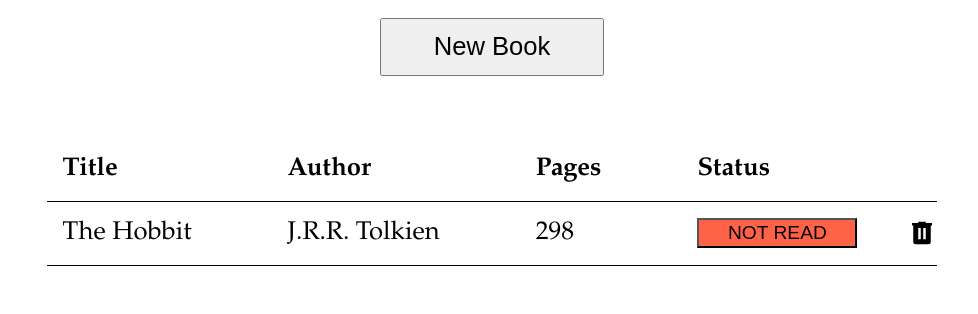
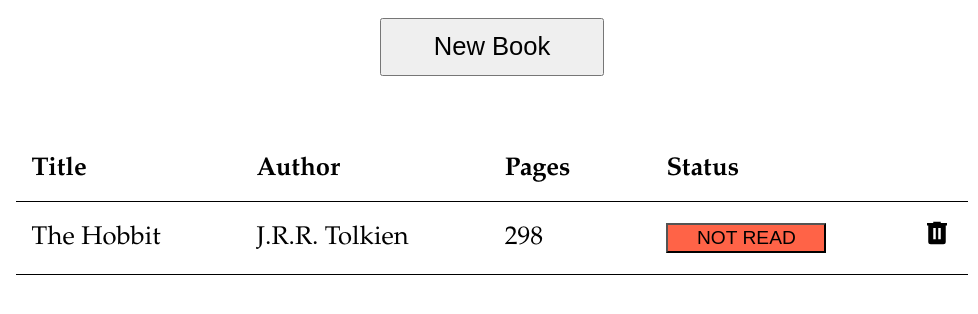
Before and after one commit to drdexe/odin-library, a plain HTML site: page index.html in a window 1280 px wide. Shown: the part 112-426 px from the top of the page, without its empty margins (148-1126 px from the left). Drawn offline with Linux system fonts and the light colour scheme.

Commit message:
Fix delete button overflowing on mobile

```diff
--- a/index.html
+++ b/index.html
@@ -41,6 +41,7 @@
         <th>Author</th>
         <th>Pages</th>
         <th>Status</th>
+        <th></th>
       </tr>
     </thead>
     <tbody></tbody>
--- a/script.js
+++ b/script.js
@@ -38,16 +38,16 @@ function displayLibrary() {
     row.setAttribute("data-id", book.id);
 
     for (const key of ["title", "author"]) {
-      const data = document.createElement("td");
-      data.textContent = book[key];
-      row.appendChild(data);
+      const cell = document.createElement("td");
+      cell.textContent = book[key];
+      row.appendChild(cell);
     }
 
-    const pagesData = document.createElement("td");
-    pagesData.textContent = book.pages && !isNaN(book.pages) ? book.pages : "-";
-    row.appendChild(pagesData);
+    const pagesCell = document.createElement("td");
+    pagesCell.textContent = book.pages && !isNaN(book.pages) ? book.pages : "-";
+    row.appendChild(pagesCell);
 
-    const readData = document.createElement("td");
+    const readCell = document.createElement("td");
     const readBtn = document.createElement("button");
     if (book.read) {
       readBtn.textContent = "READ";
@@ -57,19 +57,21 @@ function displayLibrary() {
       readBtn.style.backgroundColor = "tomato";
     }
     readBtn.addEventListener("click", () => {
-      toggleBookReadStatus(readData.parentNode.getAttribute("data-id"));
+      toggleBookReadStatus(readCell.parentNode.getAttribute("data-id"));
       displayLibrary();
     });
-    readData.appendChild(readBtn);
-    row.appendChild(readData);
+    readCell.appendChild(readBtn);
+    row.appendChild(readCell);
 
+    const deleteCell = document.createElement("td");
     const deleteIcon = document.createElement("svg");
     deleteIcon.innerHTML = `<svg xmlns="http://www.w3.org/2000/svg" viewBox="0 0 24 24"><title>trash-can</title><path d="M9,3V4H4V6H5V19A2,2 0 0,0 7,21H17A2,2 0 0,0 19,19V6H20V4H15V3H9M9,8H11V17H9V8M13,8H15V17H13V8Z" /></svg>`;
     deleteIcon.addEventListener("click", () => {
       removeBookFromLibrary(deleteIcon.parentNode.getAttribute("data-id"));
       displayLibrary();
     });
-    row.appendChild(deleteIcon);
+    deleteCell.appendChild(deleteIcon);
+    row.appendChild(deleteCell);
 
     tableBody.appendChild(row);
   }
--- a/style.css
+++ b/style.css
@@ -52,7 +52,6 @@ table {
 
 tr {
   border-bottom: 1px solid black;
-  position: relative;
 }
 
 th,
@@ -60,6 +59,11 @@ td {
   text-align: left;
   padding: 1rem;
   padding-right: 5rem;
+}
+
+th:last-child,
+td:last-child {
+  padding-right: 1rem;
 }
 
 table button {
@@ -70,7 +74,4 @@ table button {
 
 svg {
   height: 30px;
-  position: absolute;
-  top: 50%;
-  transform: translate(-100%, -50%);
 }
```
